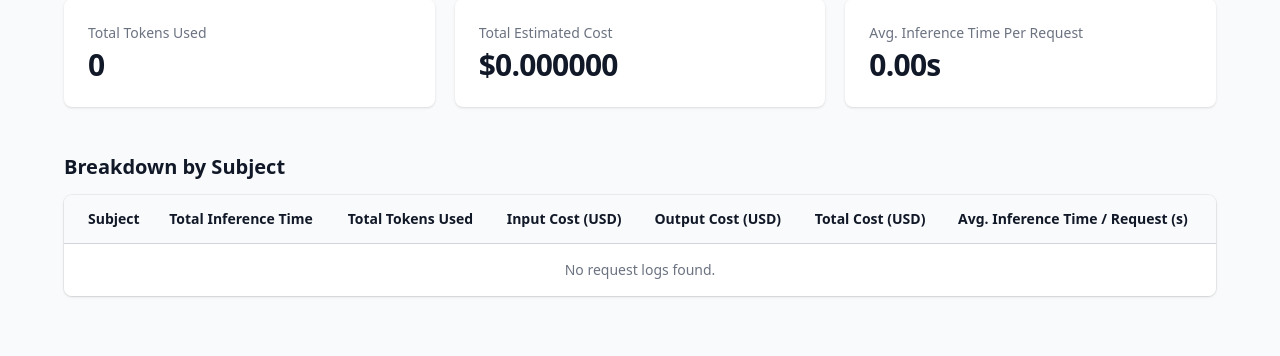
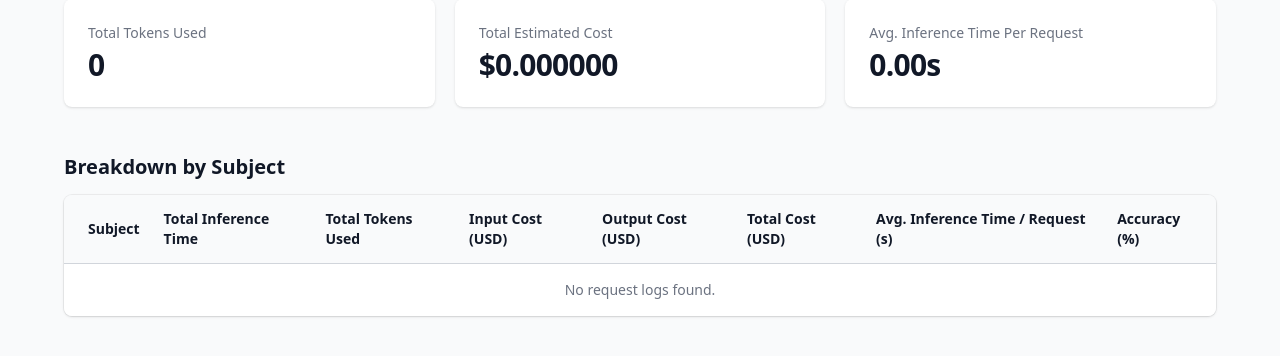
Before and after one commit to altf4m88/the-reaper, a Flask app: page /logs in a window 1280 px wide. Shown: the part 165-521 px from the top of the page. Run offline with Flask 3, Linux system fonts and the light colour scheme; some libraries are stand-ins or nearby versions.

Commit message:
add accuracy on request log report

```diff
--- a/app.py
+++ b/app.py
@@ -142,7 +142,7 @@ def request_logs():
     including token usage and estimated costs.
     """
     try:
-        # Build the aggregation query for the per-subject breakdown
+        # 1. Aggregate per-subject request log stats (no join to TaskAnswer)
         log_summary_query = db.session.query(
             Subject.subject_name.label('subject_name'),
             db.func.sum(RequestLog.request_time).label('total_request_time'),
@@ -150,9 +150,23 @@ def request_logs():
             db.func.sum(RequestLog.prompt_token_count).label('prompt_tokens'),
             db.func.sum(RequestLog.candidates_token_count).label('candidates_tokens'),
             db.func.count(RequestLog.id).label('request_count')
-        ).select_from(RequestLog).join(RequestLog.question).join(Question.subject).group_by(Subject.subject_name)
+        ).select_from(RequestLog) \
+        .join(RequestLog.question) \
+        .join(Question.subject) \
+        .group_by(Subject.subject_name)
 
         log_summary = log_summary_query.all()
+
+        # 2. Aggregate accuracy per subject from TaskAnswer
+        accuracy_query = db.session.query(
+            Subject.subject_name.label('subject_name'),
+            db.func.sum(db.case((TaskAnswer.status == TaskAnswer.ground_truth, 1), else_=0)).label('correct_count'),
+            db.func.count(TaskAnswer.id).label('evaluated_count')
+        ).select_from(TaskAnswer) \
+        .join(TaskAnswer.subject) \
+        .group_by(Subject.subject_name)
+
+        accuracy_map = {row.subject_name: (row.correct_count, row.evaluated_count) for row in accuracy_query}
 
         # Process results for the table and calculate grand totals
         processed_summary = []
@@ -164,6 +178,8 @@ def request_logs():
             input_cost = (row.prompt_tokens / 1_000_000) * INPUT_PRICE_PER_MILLION_TOKENS
             output_cost = (row.candidates_tokens / 1_000_000) * OUTPUT_PRICE_PER_MILLION_TOKENS
             total_cost = input_cost + output_cost
+            correct_count, evaluated_count = accuracy_map.get(row.subject_name, (0, 0))
+            accuracy = (correct_count / evaluated_count * 100) if evaluated_count else None
             processed_summary.append({
                 'name': row.subject_name,
                 'time': row.total_request_time,
@@ -171,7 +187,8 @@ def request_logs():
                 'input_cost': input_cost,
                 'output_cost': output_cost,
                 'total_cost': total_cost,
-                'request_count': row.request_count
+                'request_count': row.request_count,
+                'accuracy': accuracy
             })
             # Aggregate grand totals
             grand_total_tokens += row.total_tokens
--- a/templates/request_logs.html
+++ b/templates/request_logs.html
@@ -42,6 +42,7 @@
                                 <th scope="col" class="px-3 py-3.5 text-left text-sm font-semibold text-gray-900">Output Cost (USD)</th>
                                 <th scope="col" class="px-3 py-3.5 text-left text-sm font-semibold text-gray-900">Total Cost (USD)</th>
                                 <th scope="col" class="px-3 py-3.5 text-left text-sm font-semibold text-gray-900">Avg. Inference Time / Request (s)</th>
+                                <th scope="col" class="px-3 py-3.5 text-left text-sm font-semibold text-gray-900">Accuracy (%)</th>
                             </tr>
                         </thead>
                         <tbody class="divide-y divide-gray-200 bg-white">
@@ -54,10 +55,11 @@
                                 <td class="whitespace-nowrap px-3 py-4 text-sm text-gray-500">${{ "%.6f"|format(item.output_cost) }}</td>
                                 <td class="whitespace-nowrap px-3 py-4 text-sm font-semibold text-gray-900">${{ "%.6f"|format(item.total_cost) }}</td>
                                 <td class="whitespace-nowrap px-3 py-4 text-sm text-gray-500">{{ "%.2f"|format(item.time / item.request_count if item.request_count else 0) }}</td>
+                                <td class="whitespace-nowrap px-3 py-4 text-sm text-gray-500">{% if item.accuracy is not none %}{{ "%.2f"|format(item.accuracy) }}{% else %}-{% endif %}</td>
                             </tr>
                             {% else %}
                             <tr>
-                                <td colspan="7" class="px-3 py-4 text-center text-sm text-gray-500">No request logs found.</td>
+                                <td colspan="8" class="px-3 py-4 text-center text-sm text-gray-500">No request logs found.</td>
                             </tr>
                             {% endfor %}
                         </tbody>
```
